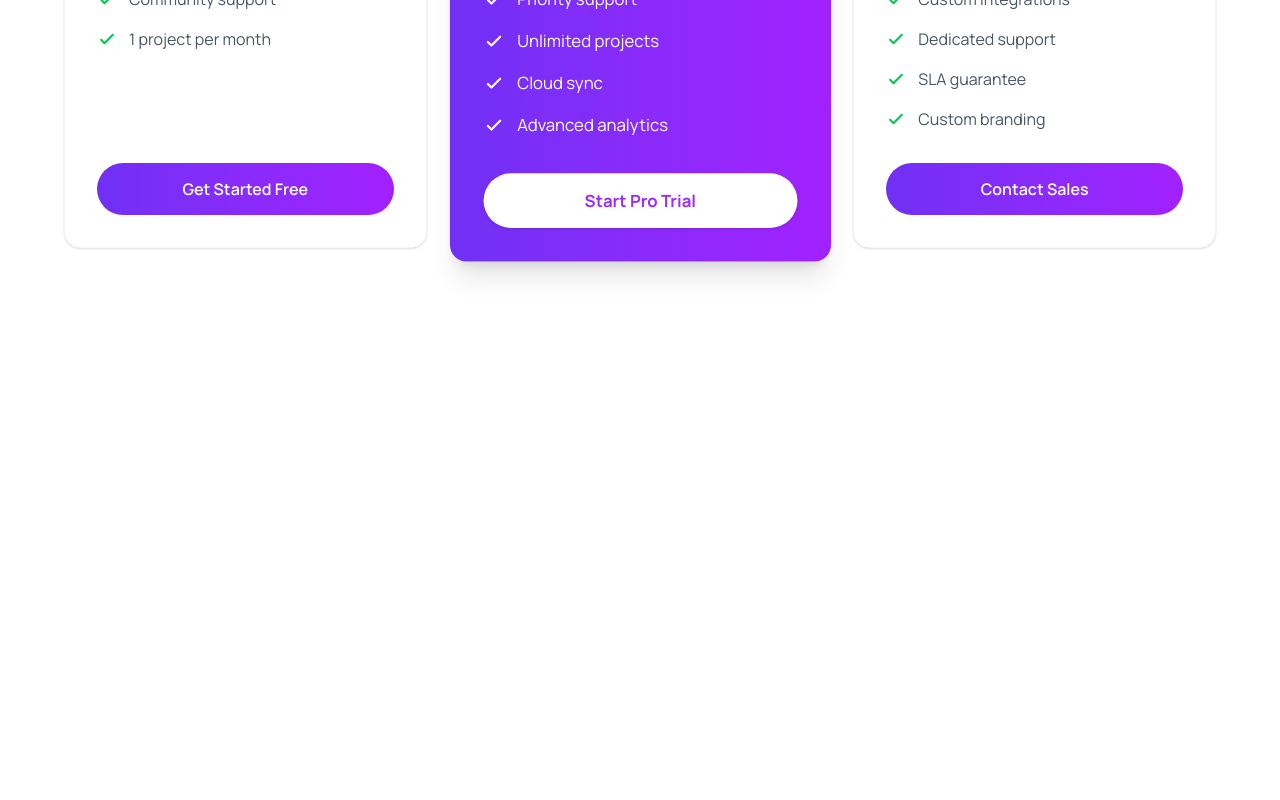
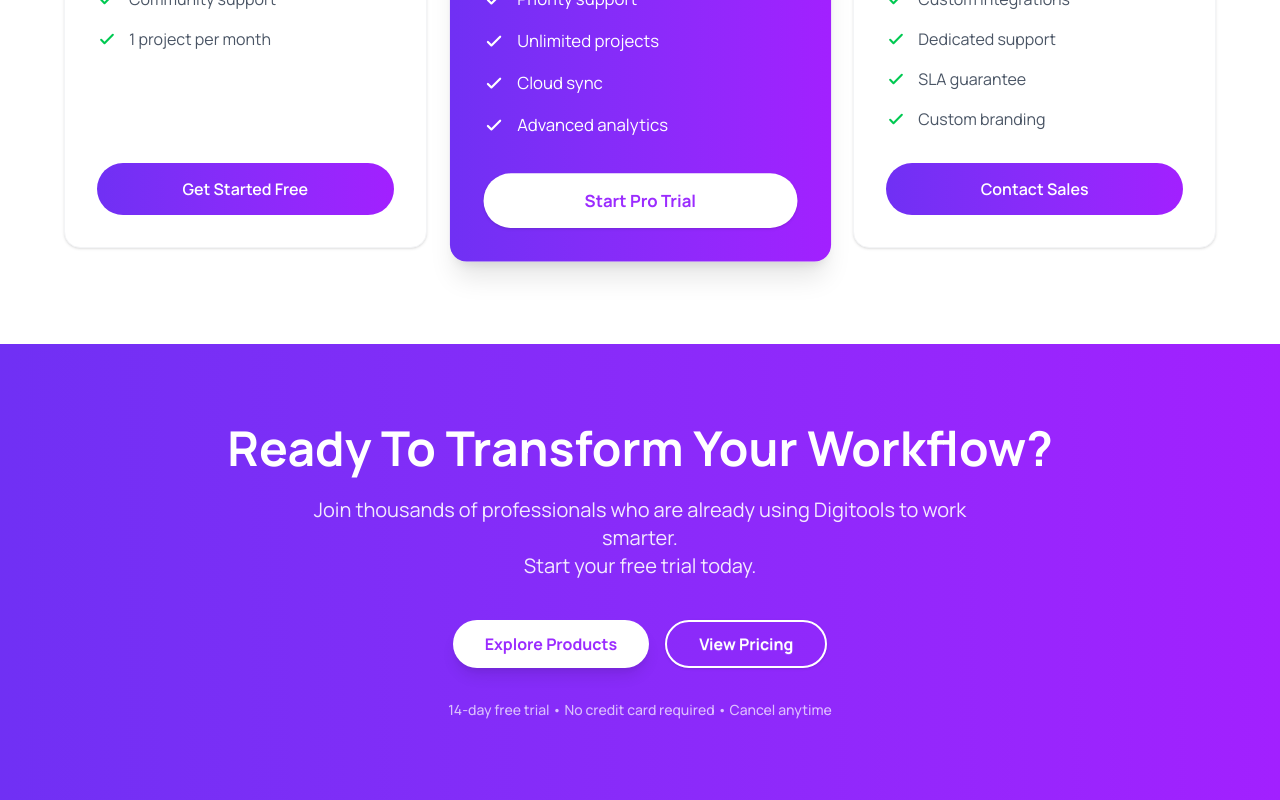
Before and after one commit to Shadik372/digitools, a React (Vite) app: page / in a window 1280 px wide. Shown: the part 4475-5275 px from the top of the page. Before the commit the page ends 4819 px from the top, so only its background shows below. Built offline with nearby package versions, Linux system fonts and the light colour scheme.

Commit message:
Added Call to Action Section

```diff
--- a/src/App.jsx
+++ b/src/App.jsx
@@ -1,5 +1,6 @@
 import './App.css'
 import Banner from './components/Banner';
+import CallToAction from './components/CallToAction';
 import NavBar from './components/NavBar';
 import Pricing from './components/Pricing';
 import ProductSection from './components/ProductSection';
@@ -17,6 +18,7 @@
       <ProductSection></ProductSection>
       <Steps></Steps>
       <Pricing></Pricing>
+      <CallToAction></CallToAction>
     </div>
   )
 }
--- /dev/null
+++ b/src/components/CallToAction.jsx
@@ -0,0 +1,36 @@
+import React from 'react';
+
+const CallToAction = () => {
+    return (
+        <section className="bg-linear-to-r from-[#7030f4] to-[#a220ff] py-20 px-4 md:px-8">
+            <div className="max-w-4xl mx-auto text-center flex flex-col items-center">
+
+                <h2 className="text-4xl md:text-5xl font-bold text-white mb-6">
+                    Ready To Transform Your Workflow?
+                </h2>
+
+                <p className="text-white/90 text-lg md:text-xl max-w-2xl mx-auto mb-10">
+                    Join thousands of professionals who are already using Digitools to work smarter.
+                    <br className="hidden md:block" /> Start your free trial today.
+                </p>
+
+                <div className="flex flex-col sm:flex-row items-center justify-center gap-4 w-full sm:w-auto mb-8">
+                    <button className="btn rounded-full w-full sm:w-auto bg-white hover:bg-gray-50 text-[#9b2cff] border-none px-8 min-h-0 h-12 font-bold shadow-lg text-base  hover:-translate-y-0.5">
+                        Explore Products
+                    </button>
+
+                    <button className="btn rounded-full w-full sm:w-auto bg-transparent hover:bg-white/10 text-white border-2 border-white hover:border-white px-8 min-h-0 h-12 font-bold shadow-sm text-base  hover:-translate-y-0.5">
+                        View Pricing
+                    </button>
+                </div>
+
+                <p className="text-white/70 text-sm font-medium">
+                    14-day free trial • No credit card required • Cancel anytime
+                </p>
+
+            </div>
+        </section>
+    );
+};
+
+export default CallToAction;
```
